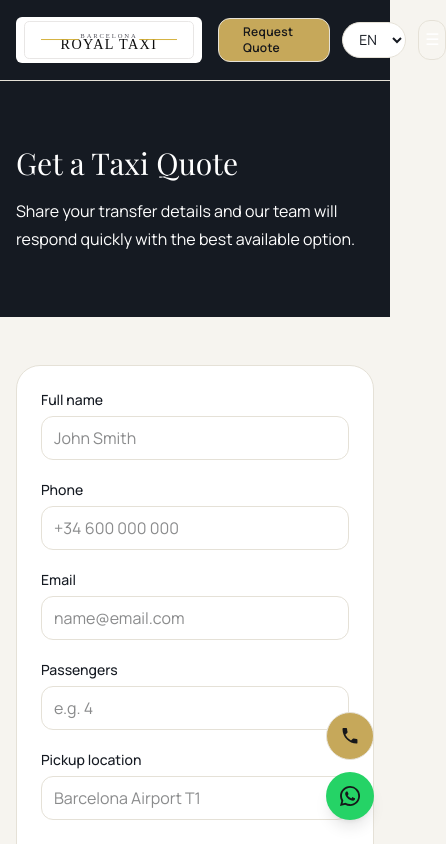
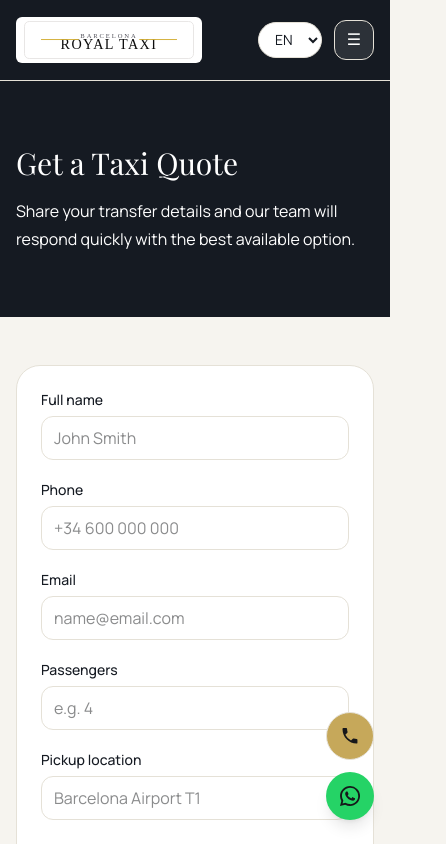
Before and after one commit to insidedopamineacademy-cmd/royaltaxibcn, a Next.js app: page /en/get-a-quote in a window 390 px wide. Shown: the top 844 px of the page, 446 px wide, since content can reach past the window. Built offline with nearby package versions, Linux system fonts and the light colour scheme; a web font is replaced by a local one.

Commit message:
fix(header): force hide request quote button on mobile

```diff
--- a/src/components/Header.tsx
+++ b/src/components/Header.tsx
@@ -60,7 +60,7 @@ export function Header() {
           </nav>
 
         <div className="flex items-center gap-3">
-          <Button href="/get-a-quote" variant="gold" className="hidden h-10 px-4 text-xs lg:inline-flex">
+          <Button href="/get-a-quote" variant="gold" className="!hidden h-10 px-4 text-xs lg:!inline-flex">
             {t("quote")}
           </Button>
           <LocaleSwitcher />
```
